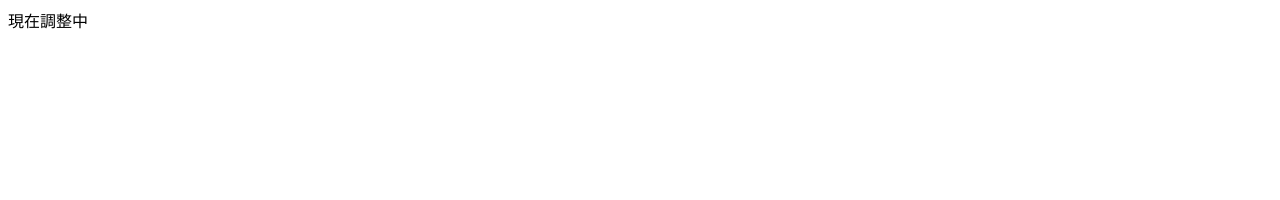
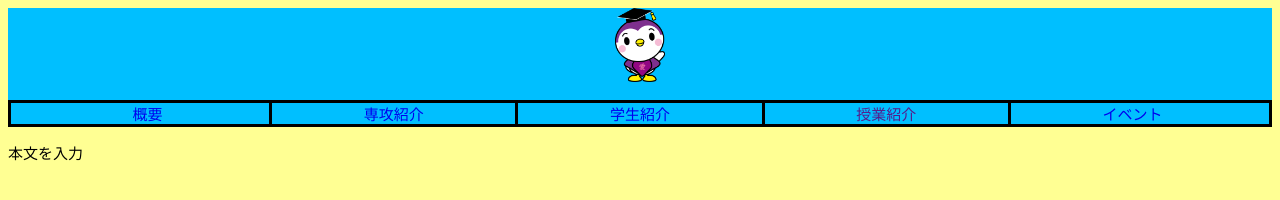
Before and after one commit to aue-english/aue-english.github.io, a plain HTML site: page html/study.html in a window 1280 px wide. Drawn offline with Linux system fonts and the light colour scheme.

Commit message:
study.html

```diff
--- a/html/study.html
+++ b/html/study.html
@@ -2,12 +2,27 @@
 <html lang="ja">
  <head>
   <meta charset="UTF-8">
-    <meta http-equiv="X-UA-Compatible" content="IE=edge">
+  <meta http-equiv="X-UA-Compatible" content="IE=edge, chrome">
   <meta name="viewport" content="width=device-width, initial-scale=1.0">
+  <link rel="stylesheet" href="../css/style.css">
+  <link rel="stylesheet" href="../css/reset.css">
+  <link href="../index.html">
+  <isindex　prompt="愛知教育大学　教育学部　英語　"></isindex>
   <title>授業紹介</title>
-    <link href="../index.html">
  </head>
  <body>
-    現在調整中
+  <div class="header">
+    <div class="logo">
+        <img src="../img/aue.png" height="6%" width="4%">
+    </div>
+    <ul>
+        <li><a href="overview.html">概要</a></li>
+        <li><a href="major.html">専攻紹介</a></li>
+        <li><a href="students.html">学生紹介</a></li>
+        <li><a href="">授業紹介</a></li>
+        <li><a href="event.html">イベント</a></li>
+    </ul>
+    </div>
+    本文を入力
 </body>
 </html>
```
Lines whose indentation alone changed are shown as unchanged.
